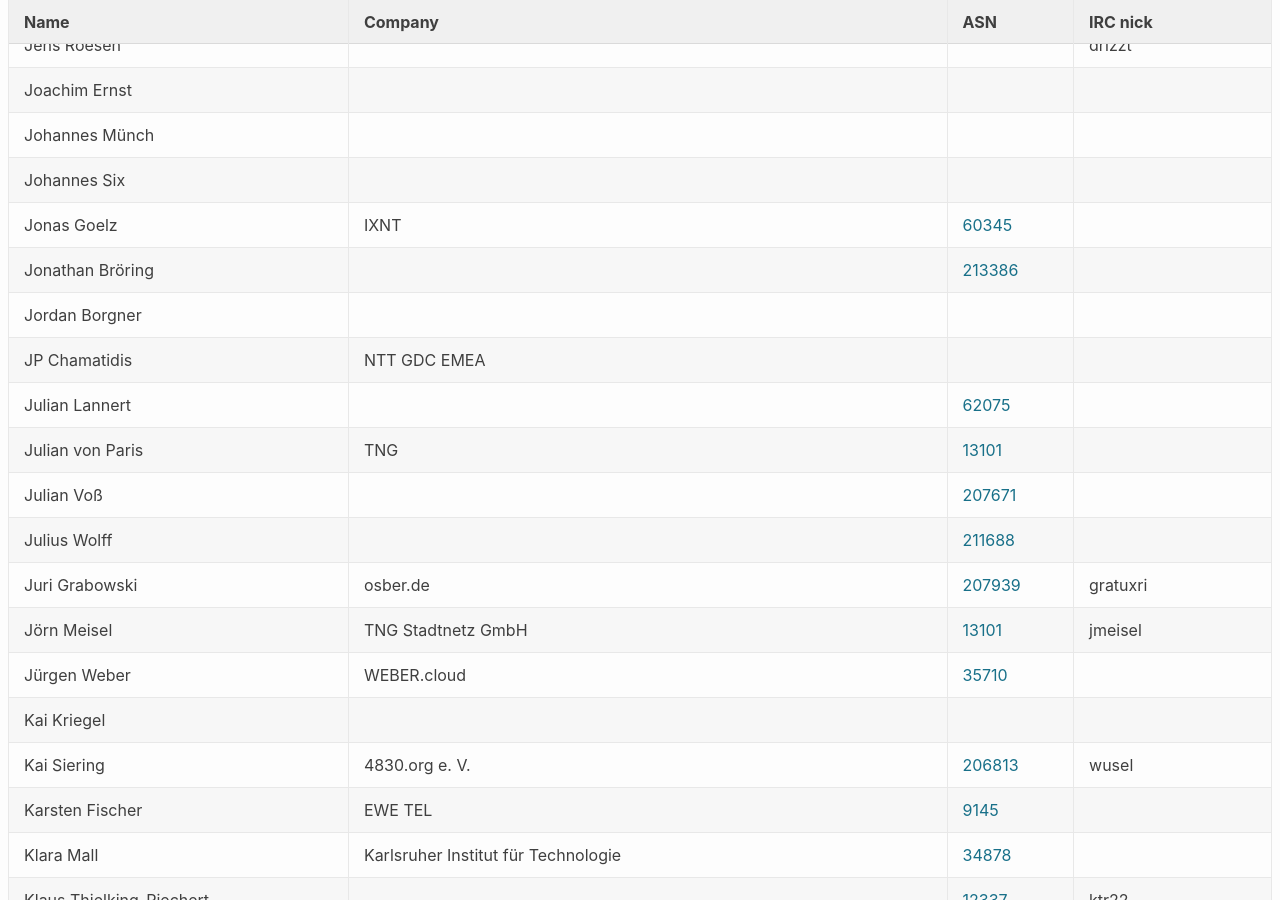
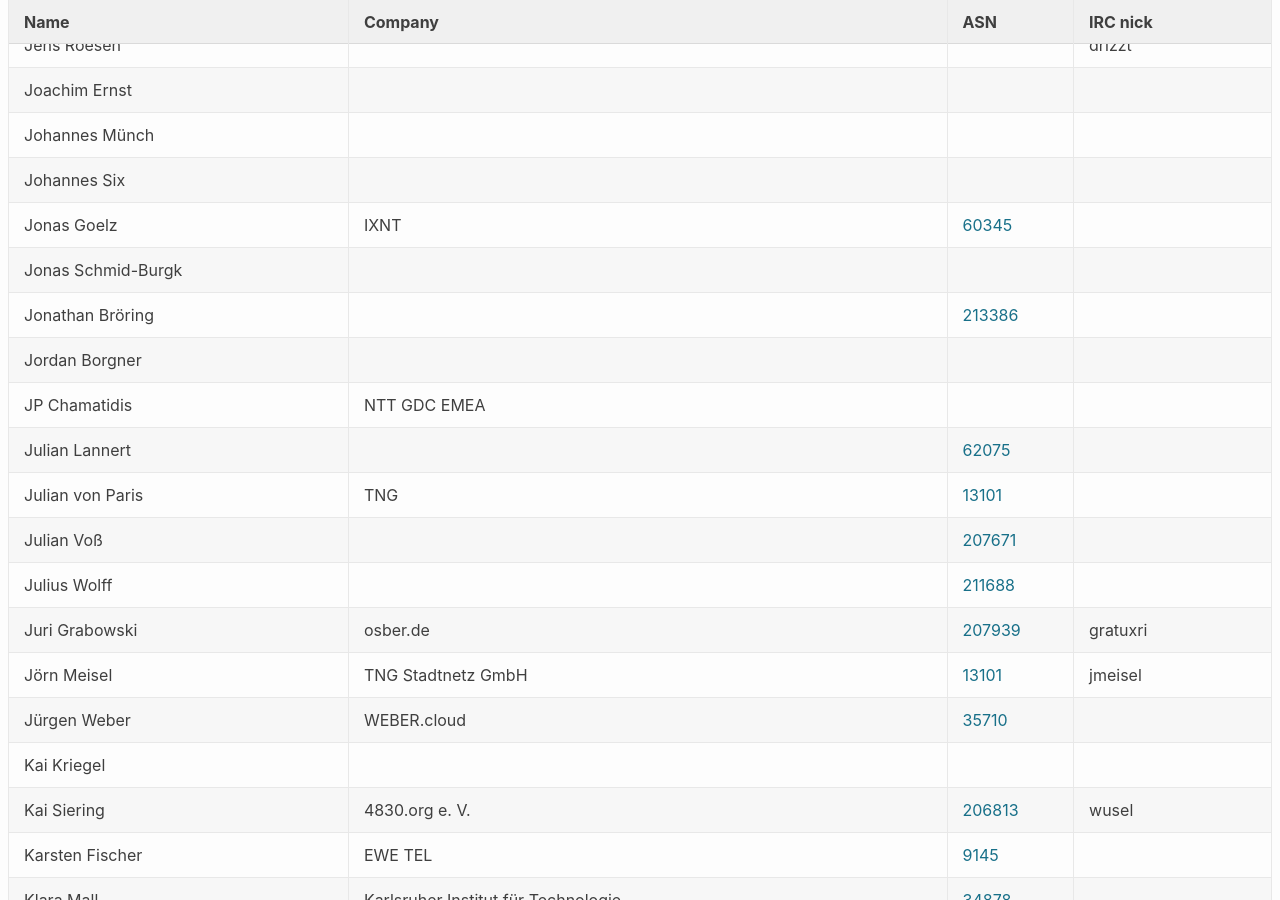
Before and after one commit to denog/pretix-attendeelist, a Jekyll site: the page built from denog14/index.md, in a window 1280 px wide and 900 px high, scrolled down 19779 px. Built offline with Jekyll 4.4.1, drawn with Linux system fonts in a browser that asks for light colours.

Commit message:
Latest data: Mon Nov 14 07:14:35 UTC 2022

```diff
--- a/_data/attendees_denog14_remote.json
+++ b/_data/attendees_denog14_remote.json
@@ -472,6 +472,12 @@
     "company": "IXNT",
     "irc": null,
     "asn": "60345"
+  },
+  {
+    "name": "Jonas Schmid-Burgk",
+    "company": null,
+    "irc": null,
+    "asn": null
   },
   {
     "name": "Jonathan Bröring",
```
